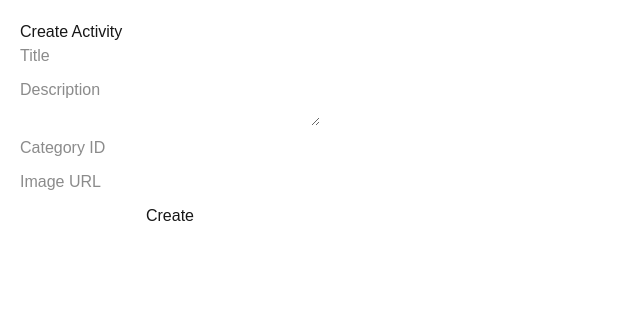
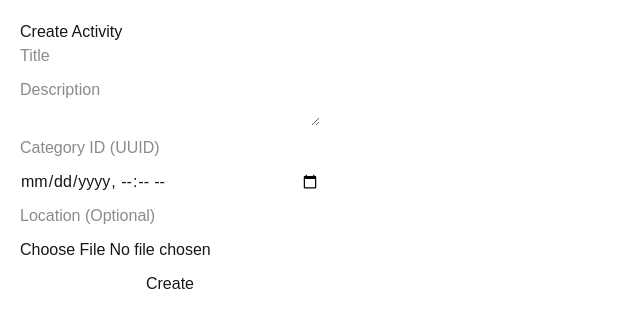
Before and after one commit to gavriel22/ecolution, a Next.js app: page /activities/create in a window 1280 px wide. Shown: the top 328 px of the page, without its empty margins (0-640 px from the left). Built offline with nearby package versions, Linux system fonts and the light colour scheme.

Commit message:
integrasi fe, dahboard user fe

```diff
--- a/src/app/activities/create/page.tsx
+++ b/src/app/activities/create/page.tsx
@@ -9,20 +9,41 @@ export default function CreateActivityPage() {
   const [title, setTitle] = useState("");
   const [description, setDescription] = useState("");
   const [categoryId, setCategoryId] = useState("");
-  const [image, setImage] = useState("");
+  const [imageFile, setImageFile] = useState<File | null>(null);
+  const [activityDate, setActivityDate] = useState("");
+  const [location, setLocation] = useState("");
   const [isSubmitting, setIsSubmitting] = useState(false);
 
   const handleSubmit = async (e: React.FormEvent) => {
     e.preventDefault();
     setIsSubmitting(true);
     try {
+      const formData = new FormData();
+      formData.append("title", title);
+      formData.append("description", description);
+      formData.append("categoryId", categoryId);
+
+      // format date to ISO 8601 if provided, otherwise use current date
+      const isoDate = activityDate ? new Date(activityDate).toISOString() : new Date().toISOString();
+      formData.append("activityDate", isoDate);
+
+      if (location) {
+        formData.append("location", location);
+      }
+
+      if (imageFile) {
+        formData.append("image", imageFile);
+      }
+
       await fetchClient("/api/activity", {
         method: "POST",
-        body: JSON.stringify({ title, description, categoryId, image }),
+        body: formData,
       });
       router.push("/activities");
     } catch (error) {
       console.error(error);
+      alert(error instanceof Error ? error.message : "Error creating activity");
+    } finally {
       setIsSubmitting(false);
     }
   };
@@ -41,18 +62,33 @@ export default function CreateActivityPage() {
           placeholder="Description"
           value={description}
           onChange={(e) => setDescription(e.target.value)}
-          required
         />
         <input
-          placeholder="Category ID"
+          placeholder="Category ID (UUID)"
           value={categoryId}
           onChange={(e) => setCategoryId(e.target.value)}
           required
         />
         <input
-          placeholder="Image URL"
-          value={image}
-          onChange={(e) => setImage(e.target.value)}
+          type="datetime-local"
+          value={activityDate}
+          onChange={(e) => setActivityDate(e.target.value)}
+          required
+        />
+        <input
+          placeholder="Location (Optional)"
+          value={location}
+          onChange={(e) => setLocation(e.target.value)}
+        />
+        <input
+          type="file"
+          accept="image/*"
+          onChange={(e) => {
+            if (e.target.files && e.target.files[0]) {
+              setImageFile(e.target.files[0]);
+            }
+          }}
+          required
         />
         <button type="submit" disabled={isSubmitting}>
           {isSubmitting ? "Creating..." : "Create"}
--- a/src/app/api/auth/login/route.ts
+++ b/src/app/api/auth/login/route.ts
@@ -69,6 +69,15 @@ export async function POST(req: NextRequest) {
       maxAge: 60 * 60 * 24 * 30, // 30 hari (sesuai expiry di DB)
     });
 
+    // Set accessToken cookie for middleware to read on page navigations
+    response.cookies.set("accessToken", result.accessToken, {
+      httpOnly: false, // Allow client to read if needed, or true if strict
+      secure: process.env.NODE_ENV === "production",
+      sameSite: "lax",
+      path: "/",
+      maxAge: 60 * 60, // 1 hour (sesuai expiry token)
+    });
+
     return response;
   } catch (error) {
     return errorResponse(error);
--- a/src/app/layout.tsx
+++ b/src/app/layout.tsx
@@ -1,6 +1,7 @@
 import type { Metadata } from "next";
 import { Geist, Geist_Mono } from "next/font/google";
 import "./globals.css";
+import Providers from "./providers";
 
 const geistSans = Geist({
   variable: "--font-geist-sans",
@@ -26,8 +27,11 @@ export default function RootLayout({
     <html
       lang="en"
       className={`${geistSans.variable} ${geistMono.variable} h-full antialiased`}
+      suppressHydrationWarning
     >
-      <body className="min-h-full flex flex-col">{children}</body>
+      <body className="min-h-full flex flex-col" suppressHydrationWarning>
+        <Providers>{children}</Providers>
+      </body>
     </html>
   );
 }
--- /dev/null
+++ b/src/app/providers.tsx
@@ -0,0 +1,14 @@
+"use client";
+
+import { QueryClient, QueryClientProvider } from "@tanstack/react-query";
+import { useState } from "react";
+
+export default function Providers({ children }: { children: React.ReactNode }) {
+  const [queryClient] = useState(() => new QueryClient());
+
+  return (
+    <QueryClientProvider client={queryClient}>
+      {children}
+    </QueryClientProvider>
+  );
+}
--- a/src/lib/api-client.ts
+++ b/src/lib/api-client.ts
@@ -25,7 +25,8 @@ export async function fetchClient<T>(endpoint: string, options: RequestInit = {}
   const data = await response.json();
 
   if (!response.ok) {
-    throw new Error(data.message || "An error occurred while fetching the data.");
+    const errorMsg = data?.error?.message || data?.message || "An error occurred while fetching the data.";
+    throw new Error(errorMsg);
   }
 
   return data.data; // Assumes backend returns { data: ..., meta: ... } in successResponse
--- a/src/middleware.ts
+++ b/src/middleware.ts
@@ -24,7 +24,18 @@ export async function middleware(req: NextRequest) {
     const parts = authHeader.split(" ");
     if (parts.length === 2 && parts[0].toLowerCase() === "bearer") {
       token = parts[1];
+    }
+  }
+
+  if (!token) {
+    token = req.cookies.get("accessToken")?.value || null;
+  }
+
+  if (token) {
+    try {
       payload = await verifyAccessToken(token);
+    } catch (e) {
+      console.error("Token verification failed:", e);
     }
   }
 
```
